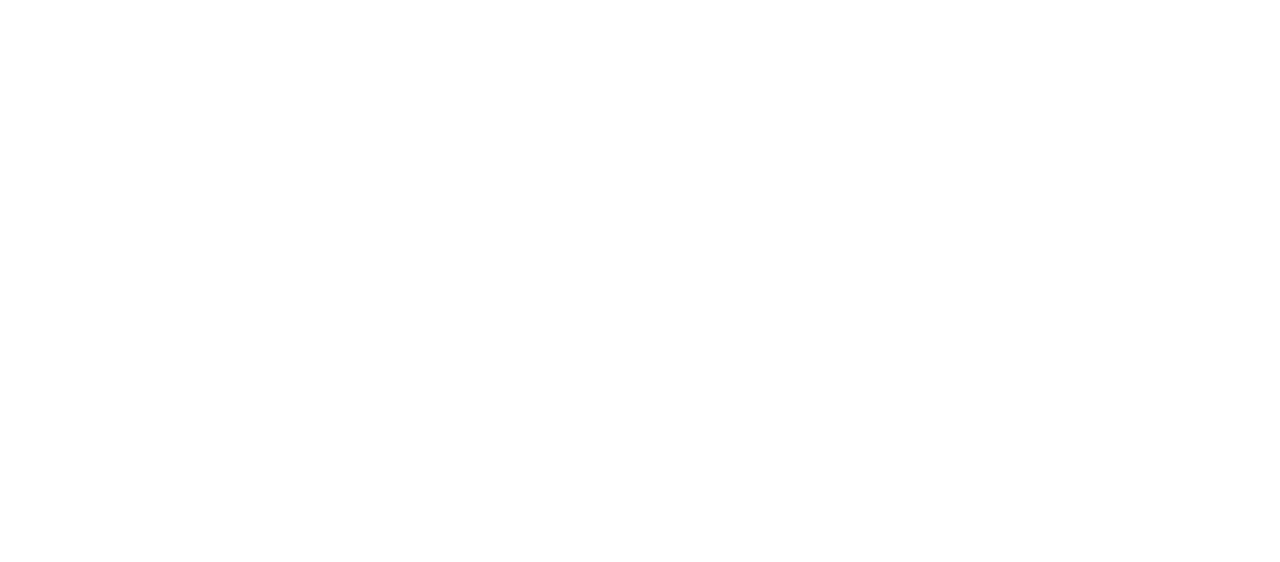
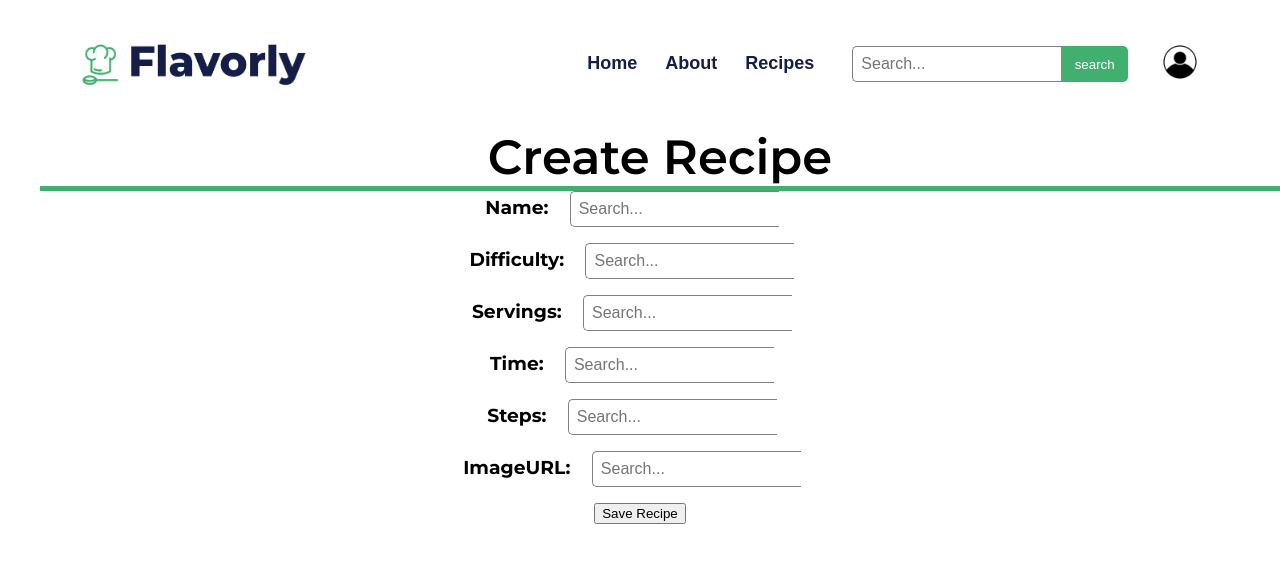
Before and after one commit to RHIT-CSSE333/course-project-s1g2-recipes, a website: page main/createRecipe.html in a window 1280 px wide. Drawn offline with Linux system fonts and the light colour scheme.

Commit message:
made rough website add recipe

```diff
--- a/main/createRecipe.html
+++ b/main/createRecipe.html
@@ -1,12 +1,14 @@
 <!DOCTYPE html>
 <html lang="en">
+
 <head>
   <meta charset="utf-8">
   <meta name="viewport" content="width=device-width, initial-scale=1, shrink-to-fit=no">
 
   <link rel="preconnect" href="https://fonts.googleapis.com">
   <link rel="preconnect" href="https://fonts.gstatic.com" crossorigin>
-    <link href="https://fonts.googleapis.com/css2?family=Montserrat:ital,wght@0,100..900;1,100..900&display=swap" rel="stylesheet">
+  <link href="https://fonts.googleapis.com/css2?family=Montserrat:ital,wght@0,100..900;1,100..900&display=swap"
+    rel="stylesheet">
   <link rel="stylesheet" href="https://cdnjs.cloudflare.com/ajax/libs/font-awesome/4.7.0/css/font-awesome.min.css">
 
   <link rel="stylesheet" href="styles/main.css">
@@ -14,4 +16,53 @@
 
   <title>Flavorly</title>
 </head>
+
+<body>
+  <nav>
+    <img class="icon" src="images/logo.png" onclick="location.href='index.html'">
+    <a><button class="navButton">Home<p></p></button></a>
+    <a><button class="navButton">About<p></p></button></a>
+    <a><button class="navButton">Recipes<p></p></button></a>
+    <div id="searchbar">
+      <input id="navSearch" type="text" placeholder="Search...">
+      <button id="searchButton"><span class="material-symbols-outlined">search</span></button>
+    </div>
+    <a id="accountContainer" href="login.html"><img id="accountIcon" src="images/account.png"></a>
+  </nav>
+  <div id="fields">
+    <h2>Create Recipe</h2>
+      <h3 style="display:inline">Name: </h3>
+      <div id="searchbar" style = "display:inline">
+        <input id="navSearch" type="text" placeholder="Search...">
+      </div>
+      <p></p>
+      <h3 style="display:inline">Difficulty: </h3>
+      <div id="searchbar" style="display:inline">
+        <input id="navSearch" type="text" placeholder="Search...">
+      </div>
+      <p></p>
+      <h3 style="display:inline">Servings: </h3>
+      <div id="searchbar" style="display:inline">
+        <input id="navSearch" type="text" placeholder="Search...">
+      </div>
+      <p></p>
+      <h3 style="display:inline">Time: </h3>
+      <div id="searchbar" style="display:inline">
+        <input id="navSearch" type="text" placeholder="Search...">
+      </div>
+      <p></p>
+      <h3 style="display:inline">Steps: </h3>
+      <div id="searchbar" style="display:inline">
+        <input id="navSearch" type="text" placeholder="Search...">
+      </div>
+      <p></p>
+      <h3 style="display:inline">ImageURL: </h3>
+      <div id="searchbar" style="display:inline">
+        <input id="navSearch" type="text" placeholder="Search...">
+      </div>
+      <p></p>
+      <button type="button">Save Recipe</button>
+  </div>
+</body>
+
 </html>
--- a/main/styles/main.css
+++ b/main/styles/main.css
@@ -154,6 +154,10 @@ h1 span{
     display: flex;
 }
 
+#fields{
+    text-align: center;
+}
+
 h2{
     color: black;
     margin: 0 0 0 5vh;
```
Lines whose indentation alone changed are shown as unchanged.
